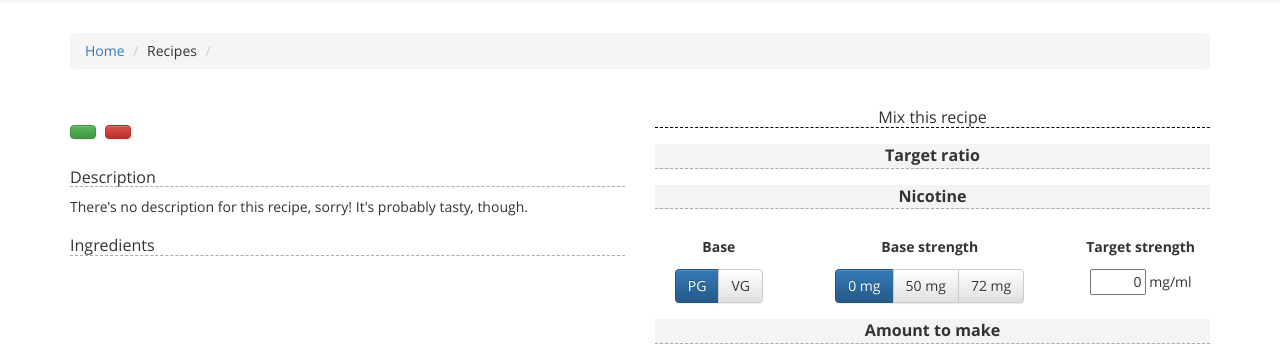
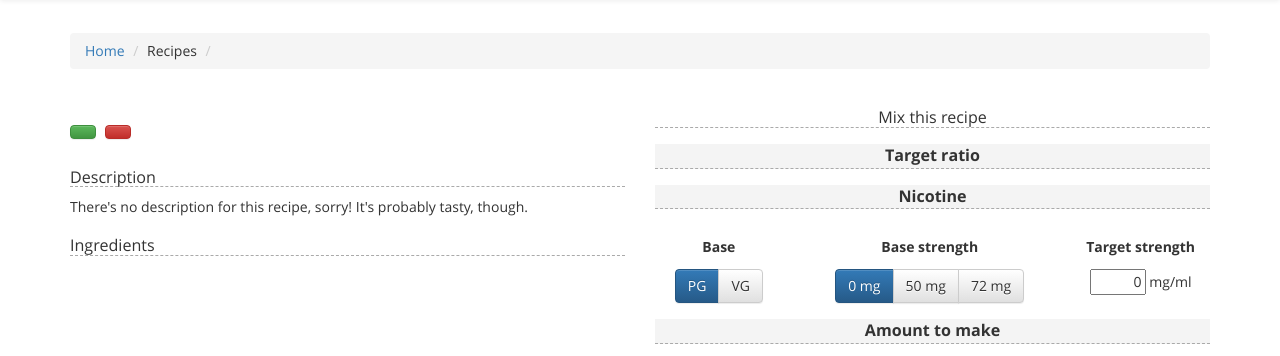
Before and after one commit to unixwitch/vaper, a Django app: template vaper/templates/vaper/recipe.html in a window 1280 px wide. Shown: the part 51-407 px from the top of the page. Run offline with Django 3.2, Linux system fonts and the light colour scheme; the template is opened without the code that fills it, so the values that code supplies are empty; the visitor is signed in with stand-in values (Sample User, id 1); parts of the project's set-up code (start-up, migrations or seed data) failed here and were passed over; some libraries are stand-ins or nearby versions.

Commit message:
recipe.css: colour tweak

```diff
--- a/vaper/static/vaper/css/recipe.css
+++ b/vaper/static/vaper/css/recipe.css
@@ -42,7 +42,7 @@ div#mix-dialog h3 {
 }
 
 div#mix-dialog h2 {
-    border-bottom: dashed 1px black;
+    border-bottom: dashed 1px #aaa;
     text-align: center;
 }
 
```
